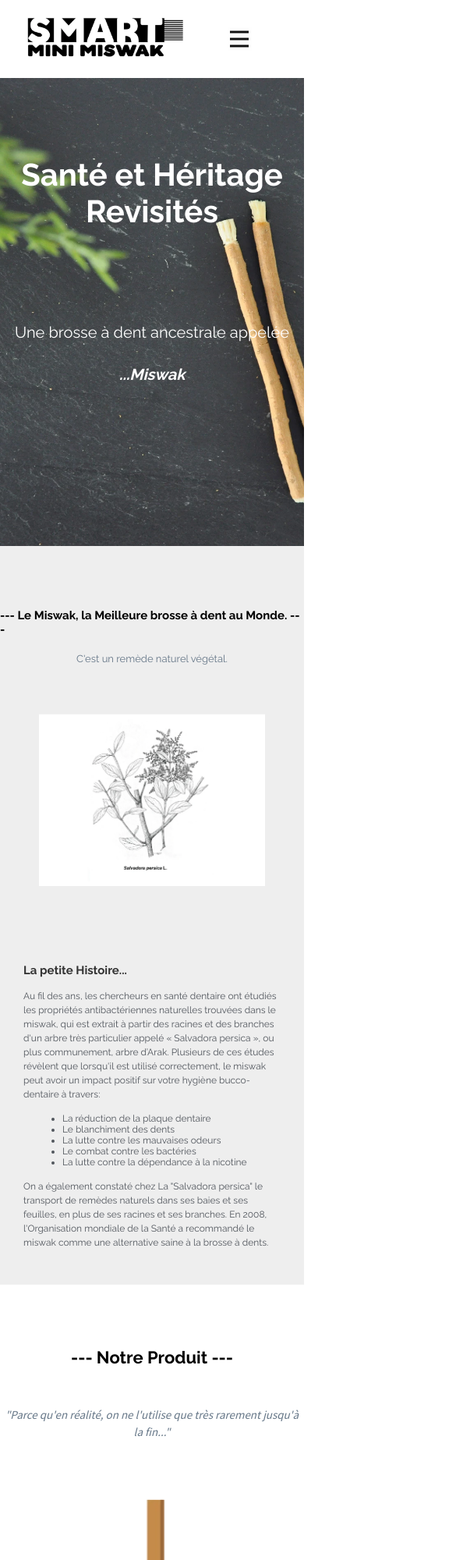
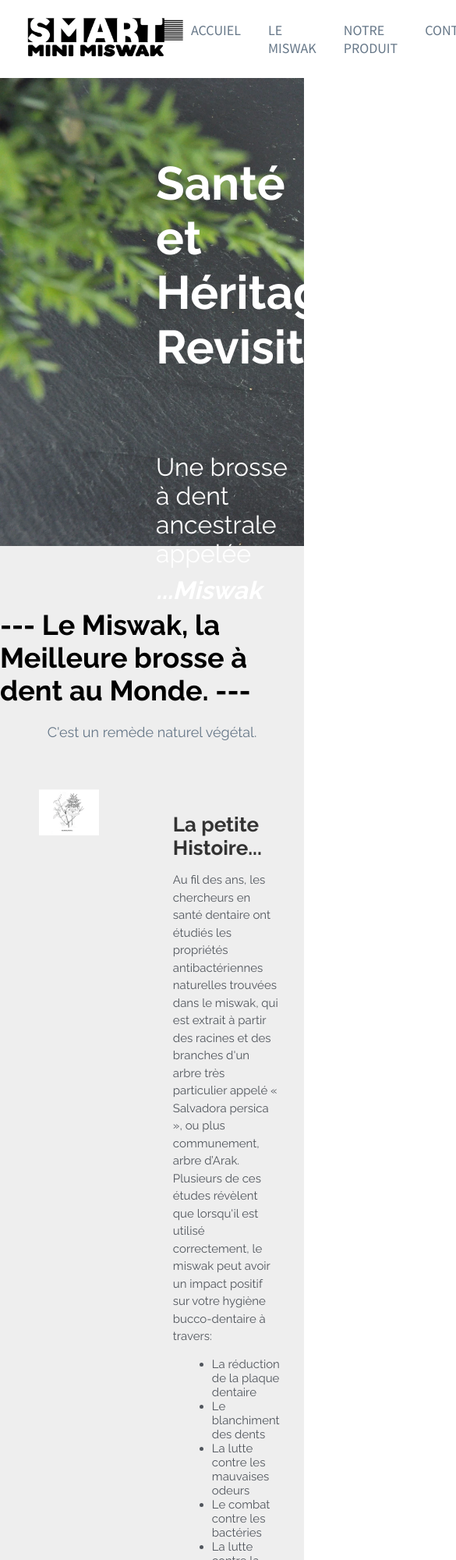
Before and after one commit to gramosshefiku/smartminimiswak, a plain HTML site: page index.html in a window 390 px wide. Shown: the top 2000 px of the page at 78% size, 585 px wide, since content can reach past the window. Drawn offline with Linux system fonts and the light colour scheme.

Commit message:
no-responsive

```diff
--- a/assets/css/style.css
+++ b/assets/css/style.css
@@ -405,143 +405,3 @@ navbar a:hover {
 .footer a:hover {
     text-decoration: underline;
 }
-
-/* Mobile */
-@media (max-width: 768px) {
-
-   /* Navbar */
-    navbar ul {
-    display: none;
- }
-
-    .menu-icon {
-    display: block;
-    width: 31px;
-    height: 31px;
-    background-image: url(/assets/images/menu-icon.png);
-    background-repeat: no-repeat;
-    background-position: center center;
-    margin: 0 auto;
- }
-
-    /* Main */
-    .main .container {
-    width: 100%;
-    background-repeat: no-repeat;
-    background-image: url(/assets/images/bg-main.webp);
-    background-size: cover;
-    background-position: center center;
-    text-align: center;
- }
-
-    .container h1 {
-    font-size: 40px;
-    padding: 100px 0 100px 0;
- }
-
-    .container p {
-    font-size: 20px;
-    padding: 20px 0 0;
- }
-
-    .container h2 {
-    font-size: 20px;
-    font-style: italic;
-    padding: 30px 0 0 0;
- }
-
-  /* History */
- .history-container h2 {
-    font-size: 15px;
-    justify-self: center;
-    color: #000;
-}
-
-.history-container span {
-    font-size: 13px;
-    justify-self: center;
-    color: var(--gray-color);
-    line-height: 1.46;
-}
-
- .history-grid {
-    grid-template-columns: 1fr;
-}
-.img img {
-    padding: 0 auto;
-}
-.content h6 {
-    font-size: 15px;
-}
-.content p {
-    font-size: 12px;
-}
-.content li {
-    font-size: 12px;
-}
-
-/* Products */
-
-.products-container {
-    display: inline;
-    text-align: center;
-    align-items: center;
-    font-family: 'Source Sans Pro', sans-serif !important;
-}
-
-.products-container h2 {
-    display: block;
-    font-size: 22px;
-    align-self: center;
-    color: #000;
-    justify-self: center;
-    font-family: 'Raleway', sans-serif !important;
-}
-
-.products-container span {
-    font-size: 15px;
-    align-self: center;
-    color: var(--gray-color);
-    line-height: 1.46;
-    justify-self: center;
-}
-
-.products-grid {
-    display: grid;
-    grid-template-columns: 1fr;
-    align-items: center;
-    justify-items: center;
-    grid-row-gap: 100px;
-    margin: 50px;
-    justify-self: center;
-}
-
-.products-grid img {
-    height: 400px;
-}
-
-.products-grid h3 {
-    font-size: 20px;
-    margin-bottom: 15px;
-    color: var(--gray-color);
-
-    justify-self: center;
-}
-
-.products-grid p {
-    font-size: 15px;
-    line-height: 1.5;
-    color: #50555c;
-    margin-bottom: 15px;
-    justify-self: center;
-}
-
-.products-grid .green {
-    font-size: 16px;
-    color: var(--green-color);
-
-    text-align: center;
-    justify-self: center;
-}
-
-}
```
